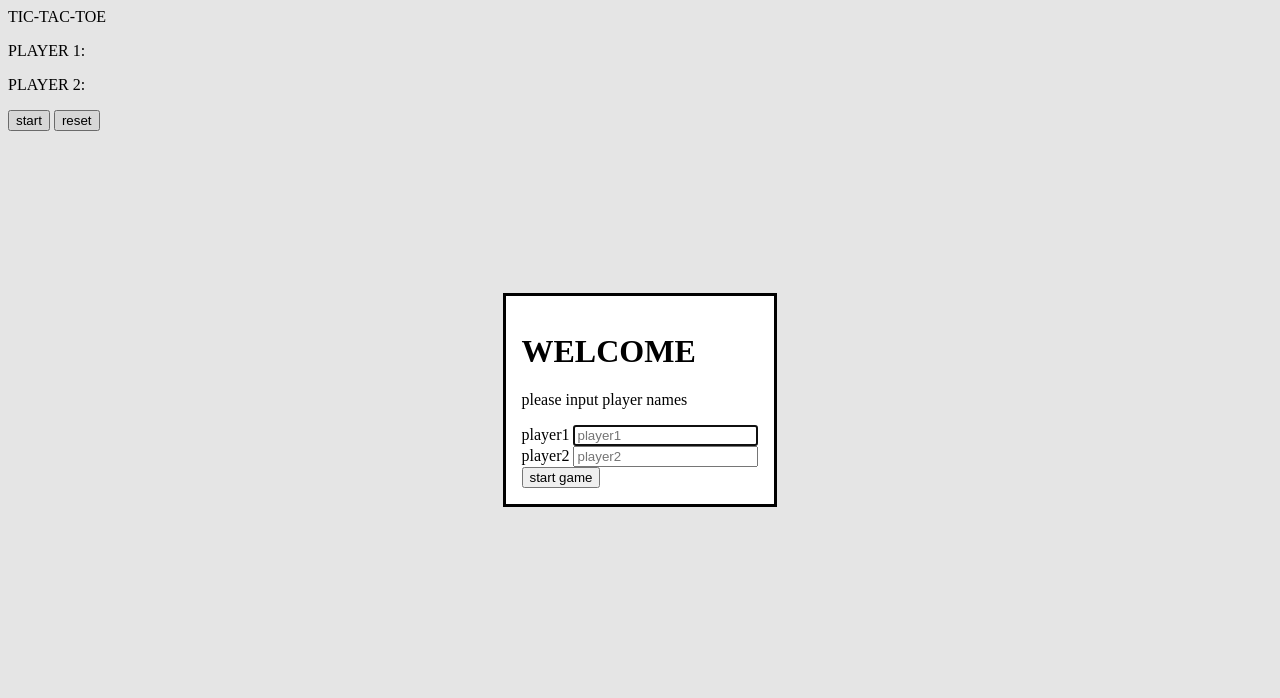
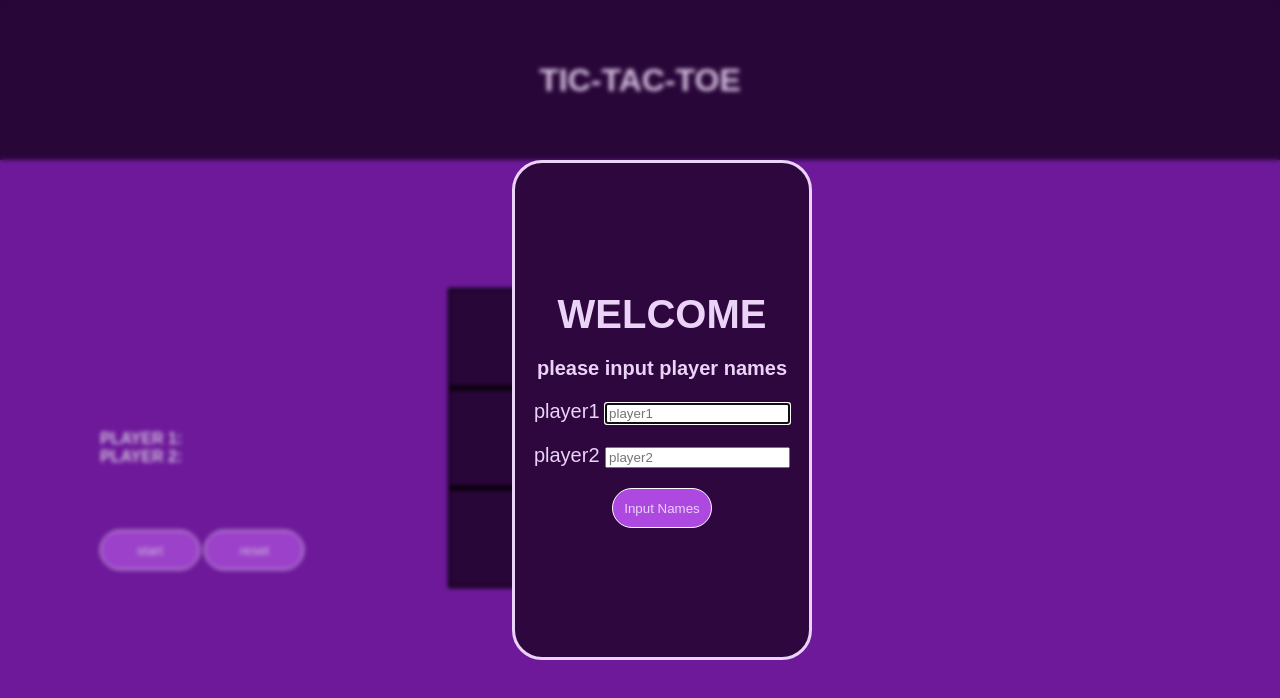
Before and after one commit to Mr-oghoski-AB/Tic-Tac--Toe, a plain HTML site: page index.htmL in a window 1280 px wide. Drawn offline with Linux system fonts and the light colour scheme.

Commit message:
added some styles and cleaned up the page

```diff
--- a/index.htmL
+++ b/index.htmL
@@ -22,7 +22,7 @@
                 required>
             </div>
             <div>
-                <button>start game</button>
+                <button>Input Names</button>
             </div>
         </form>
     </dialog>
@@ -38,14 +38,18 @@
             <div class="box" data-id="col2" data-index="2" data-row="2"></div>
             <div class="box" data-id="col3" data-index="2" data-row="2"></div>
         </div>
-        <div>
-            <div>
-                <p class="player1">PLAYER 1:</p>
-                <p class="player2">PLAYER 2:</p>
+        <div class="holder">
+            <div id="section">
+                <div class="players">
+                    <p class="player1">PLAYER 1:</p>
+                    <p class="player2">PLAYER 2:</p>
+                </div>
                 <p class="turn"></p>
             </div>
-            <button id="start">start</button>
-            <button id="reset" >reset</button>
+            <div>
+                <button id="start">start</button>
+                <button id="reset" >reset</button>
+            </div>
         </div>
         <div>
             <h3 class="winner"></h3>
--- a/script.js
+++ b/script.js
@@ -250,12 +250,16 @@ const  gameUI = (function (){
     })
 
     contents.inputNames.addEventListener('click', (e) => {
-        e.preventDefault();
+
         contents.firstPlayer.textContent +=  contents.firstPlayerInput.value
         contents.secondPlayer.textContent += contents.secondPlayerInput.value
         player.player1.name = contents.firstPlayerInput.value
         player.player2.name = contents.secondPlayerInput.value
-        contents.dialog.close()
+        if (player.player1.name.length > 3 && player.player2.name.length > 3){
+            e.preventDefault();
+            contents.dialog.close()
+        }
+
     })
 
     const getBoardContent = () => contents;
--- a/style.css
+++ b/style.css
@@ -0,0 +1,179 @@
+:root {
+    --headerColor: #2E073F;
+    --body: #7A1CAC;
+    --container: #2E073F;
+    --marker: #AD49E1;
+    --fontColour: #EBD3F8;
+    --new : #EBD3F8;
+}
+
+*{
+    margin: 0;
+    box-sizing: border-box;
+
+}
+body {
+    display: grid;
+    grid-template: 1fr 4fr / 1fr;
+    height: 100vh;
+    font-family: Arial, Helvetica, sans-serif;
+}
+header {
+    text-align: center;
+    background-color: var(--headerColor);
+    color: var(--new);
+    font-weight: 800;
+    font-size: xx-large;
+    align-content: center;
+}
+
+#bod {
+    align-content: center;
+    background-color: var(--body);
+    /* height: 80vh; */
+    position: relative;
+}
+h3{
+    color: var(--fontColour);
+    font-weight: 900;
+    font-size: xx-large;
+    position: absolute;
+    left: 39%;
+    top: 80%;
+}
+#container {
+    width: 20rem;
+    min-width: 5rem;
+    height: 300px;
+    background-color: var(--container);
+    display: grid;
+    grid-template: repeat(3,1fr)/repeat(3,1fr);
+    position: absolute;
+    top: 20%;
+    left: 35%;
+}
+
+.box {
+    border: 2px solid black;
+    color: var(--marker);
+    font-size: 70px;
+    font-weight: 800;
+    text-align: center;
+}
+
+form{
+    display: flex;
+    height: 100%;
+    flex-direction: column;
+    gap: 20px;
+    justify-content: center;
+    align-items: center;
+    font-size: 20px;
+
+}
+dialog {
+    position: absolute;
+    top: 20%;
+    left: 40%;
+    height: 200px;
+    background-color: var(--headerColor);
+    color: var(--fontColour);
+    height: 500px;
+    width: 300px;
+    border-radius: 30px;
+    animation: fade-out 0.7s ease-out;
+}
+
+::backdrop {
+    backdrop-filter: blur(2px);
+
+}
+dialog:open {
+    animation: fade-in 0.7s ease-out;
+  }
+
+  dialog:open::backdrop {
+    animation: backdrop-fade-in 0.7s ease-out forwards;
+  }
+
+  /* Animation keyframes */
+
+  @keyframes fade-in {
+    0% {
+      opacity: 0;
+      transform: scaleY(0);
+      display: none;
+    }
+
+    100% {
+      opacity: 1;
+      transform: scaleY(1);
+      display: block;
+    }
+  }
+
+  @keyframes fade-out {
+    0% {
+      opacity: 1;
+      transform: scaleY(1);
+      display: block;
+    }
+
+    100% {
+      opacity: 0;
+      transform: scaleY(0);
+      display: none;
+    }
+  }
+
+  @keyframes backdrop-fade-in {
+    0% {
+      background-color: rgb(0 0 0 / 0%);
+    }
+
+    100% {
+      background-color: rgb(0 0 0 / 25%);
+    }
+  }
+
+dialog button {
+    border-radius: 30px;
+    color: var(--fontColour);
+    background-color: var(--marker);
+    width: 100px;
+    height: 40px;
+    border: 1px solid white;
+    cursor: pointer;
+}
+
+div button:hover {
+    transform: scaleY(1.1) scaleX(1.2);
+    transition: ease-in-out 0.5s;
+}
+.holder {
+    height: 100px;
+    padding-left: 100px ;
+}
+#section {
+    display: flex;
+    flex-direction: column;
+    justify-content: space-between;
+    height: 100%;
+
+
+}
+
+p {
+    font-weight: 600;
+    color: var(--fontColour);
+}
+
+#bod button {
+    border-radius: 30px;
+    color: var(--fontColour);
+    background-color: var(--marker);
+    width: 100px;
+    height: 40px;
+    border: 1px solid white;
+    cursor: pointer;
+}
```
